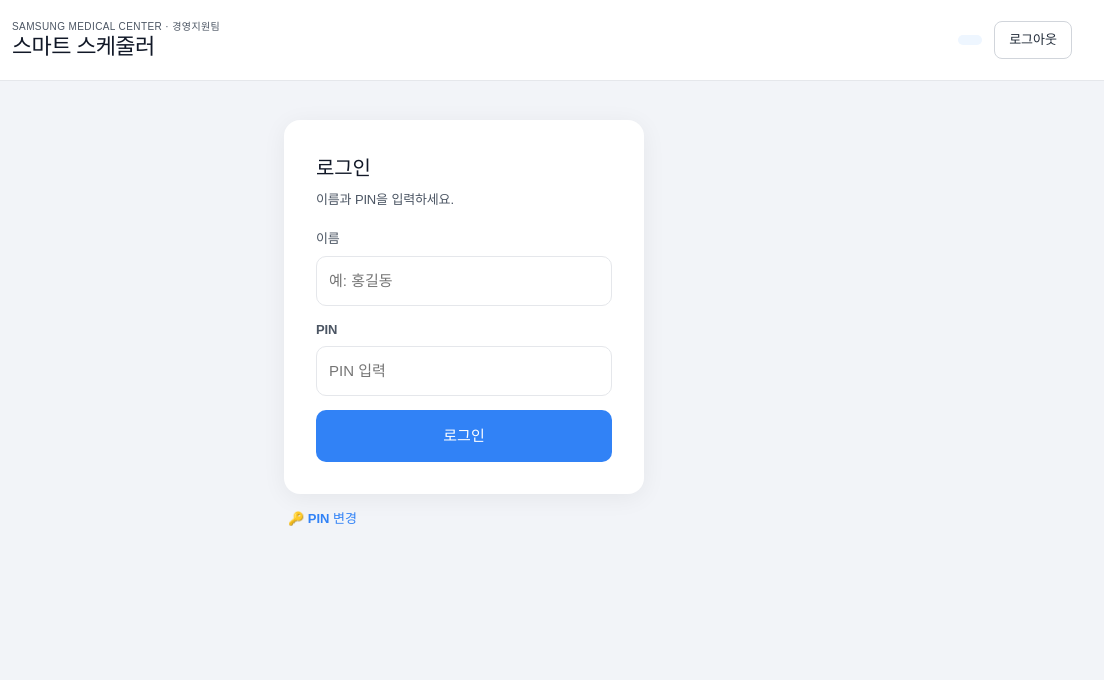
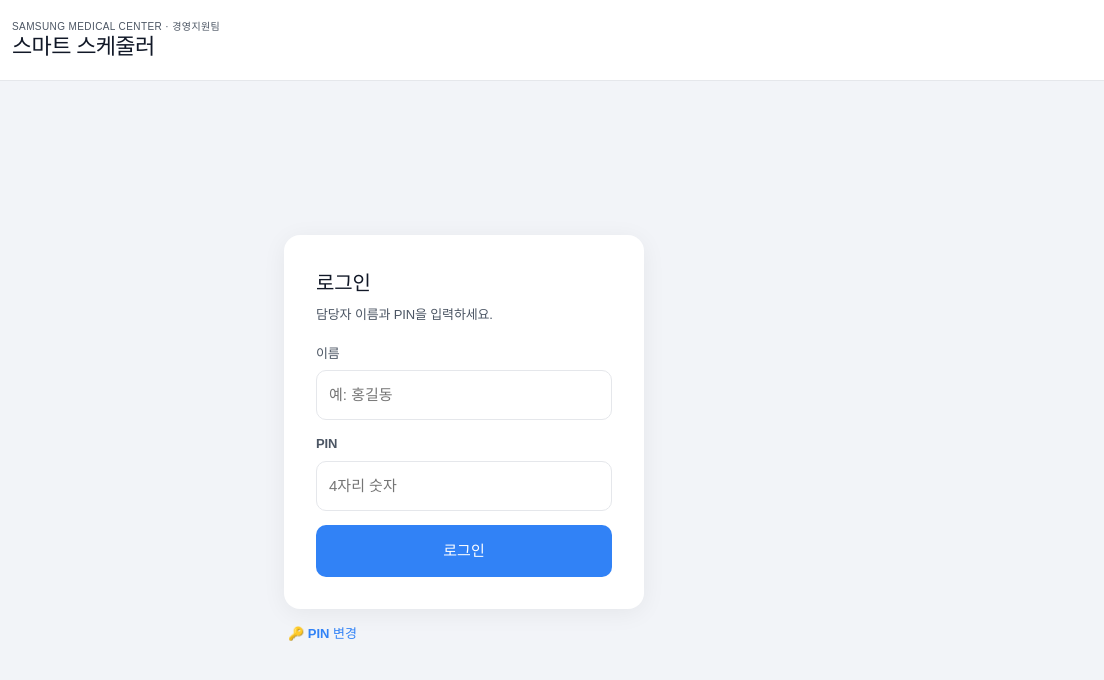
Before and after one commit to xxiohc/smc-smart-scheduler, a website: page public/index.html in a window 1280 px wide. Shown: the full height of the page, 176-1280 px from the left. Drawn offline with Linux system fonts and the light colour scheme; no server answers; a web font is replaced by a local one.

Commit message:
로그인 UI 통일: headerRight 숨김, PIN placeholder 수정
- headerRight 로그인 중 display:none, 로그인 후 노출
- PIN placeholder "PIN 입력" → "4자리 숫자"
- 입찰일정관리 기준 UI와 통일

Co-Authored-By: Claude Sonnet 4.6 <noreply@anthropic.com>

```diff
--- a/public/index.html
+++ b/public/index.html
@@ -24,7 +24,7 @@
           <span class="header-title">스마트 스케줄러</span>
         </div>
       </div>
-      <div class="header-right">
+      <div class="header-right" id="headerRight" style="display:none">
         <div id="headerUser" class="header-user"></div>
         <button id="logoutBtn" class="btn-ghost">로그아웃</button>
       </div>
@@ -36,13 +36,13 @@
     <div>
       <form id="loginForm" class="login-card">
         <h2>로그인</h2>
-        <p class="login-desc">이름과 PIN을 입력하세요.</p>
+        <p class="login-desc">담당자 이름과 PIN을 입력하세요.</p>
         <datalist id="memberList"></datalist>
         <label>이름
           <input id="loginName" type="text" list="memberList" placeholder="예: 홍길동" autocomplete="off" />
         </label>
         <label>PIN
-          <input id="loginPin" type="password" inputmode="numeric" maxlength="8" placeholder="PIN 입력" />
+          <input id="loginPin" type="password" inputmode="numeric" maxlength="8" placeholder="4자리 숫자" />
         </label>
         <p id="loginError" class="form-error"></p>
         <button type="submit" class="btn-primary full">로그인</button>
--- a/public/style.css
+++ b/public/style.css
@@ -66,10 +66,11 @@ input, select, textarea { outline: none; }
 
 /* ── Login ───────────────────────────────────────────────── */
 .login-screen {
-  display: flex; align-items: flex-start; justify-content: center;
+  display: flex; align-items: center; justify-content: center;
   min-height: calc(100vh - 80px);
   min-height: calc(100dvh - 80px);
-  padding: 40px 24px;
+  padding: 24px;
+  padding-bottom: max(24px, env(safe-area-inset-bottom));
 }
 .login-screen > div {
   display: flex; flex-direction: column; gap: 12px;
```
Also changed, not shown: public/app.js.
